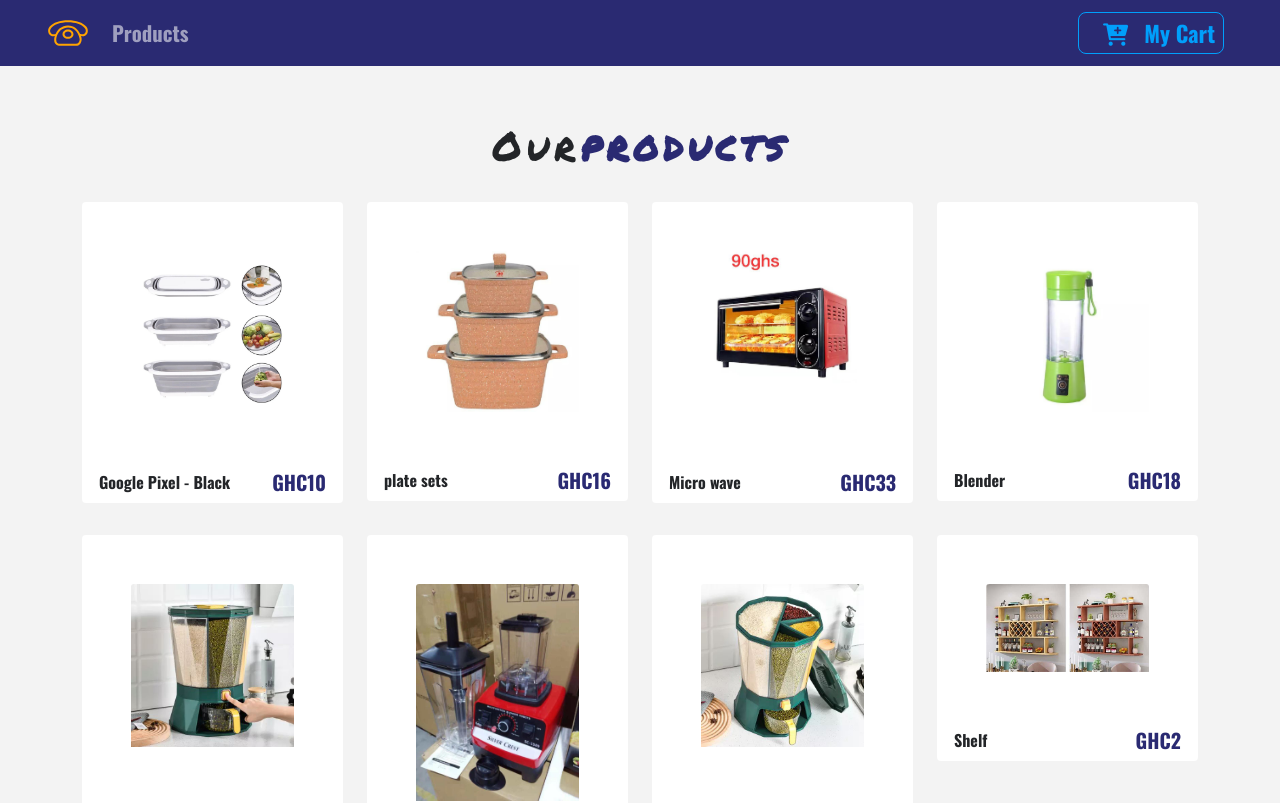
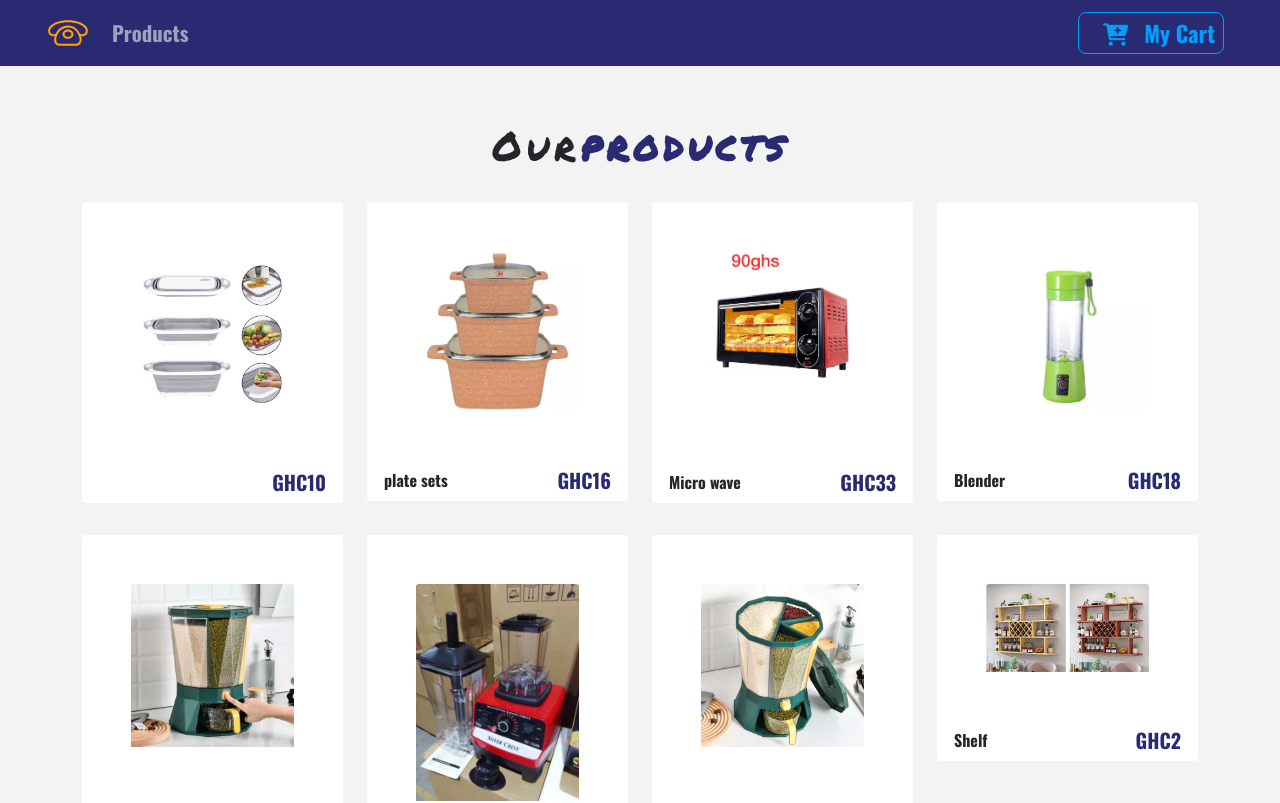
Before and after one commit to jpclassik/react-phone, a React (Create React App) app: page / in a window 1280 px wide. Shown: the top 803 px of the page. Built offline with nearby package versions, Linux system fonts and the light colour scheme; a web font is replaced by a local one.

Commit message:
changed company and title1

```diff
--- a/src/data.js
+++ b/src/data.js
@@ -3,10 +3,10 @@
 export const storeProducts = [
   {
     id: 1,
-    title: "Google Pixel - Black",
+    title: "",
     img: "img/product-1.png",
     price: 10,
-    company: "GOOGLE",
+    company: "",
     info:
       "Lorem ipsum dolor amet offal butcher quinoa sustainable gastropub, echo park actually green juice sriracha paleo. Brooklyn sriracha semiotics, DIY coloring book mixtape craft beer sartorial hella blue bottle. Tote bag wolf authentic try-hard put a bird on it mumblecore. Unicorn lumbersexual master cleanse blog hella VHS, vaporware sartorial church-key cardigan single-origin coffee lo-fi organic asymmetrical. Taxidermy semiotics celiac stumptown scenester normcore, ethical helvetica photo booth gentrify.",
     inCart: false,
```
